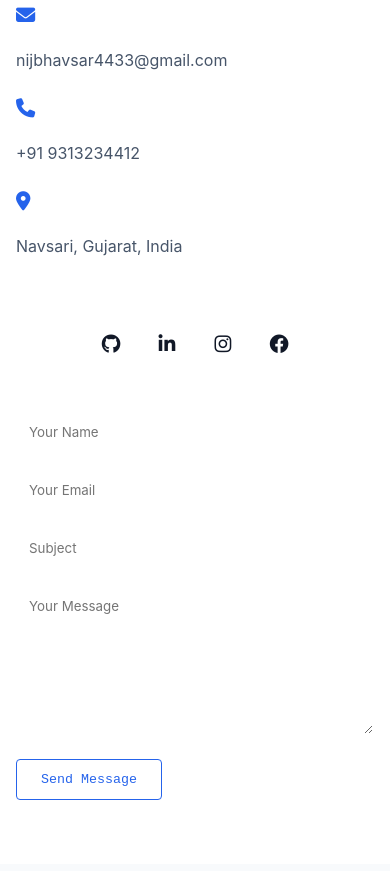
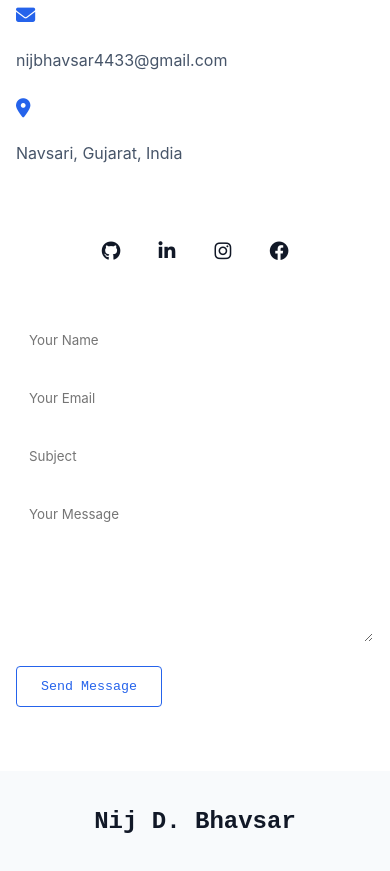
Before and after one commit to Nij-bhavsar/Portfolio, a plain HTML site: page index.html in a window 390 px wide. Shown: the part 7023-7894 px from the top of the page. Drawn offline with Linux system fonts and the light colour scheme.

Commit message:
Remove phone contact from index.html
Removed phone contact information from the page.

```diff
--- a/index.html
+++ b/index.html
@@ -295,10 +295,6 @@
               <p>nijbhavsar4433@gmail.com</p>
             </div>
             <div class="contact-item">
-              <i class="fas fa-phone"></i>
-              <p>+91 9313234412</p>
-            </div>
-            <div class="contact-item">
               <i class="fas fa-map-marker-alt"></i>
               <p>Navsari, Gujarat, India</p>
             </div>
```
